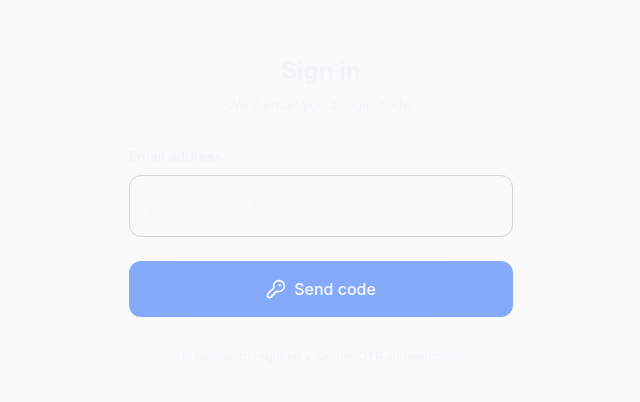
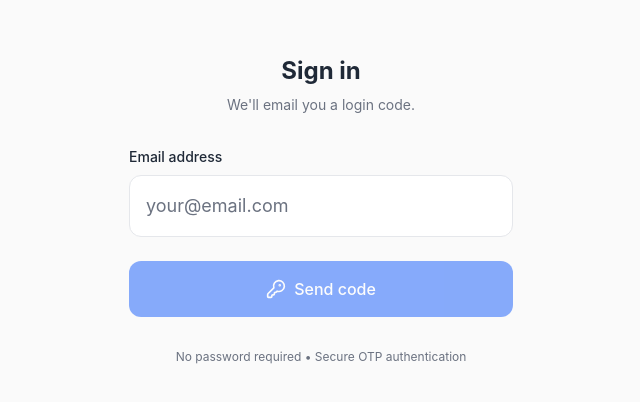
Before and after one commit to 0futuresystems/mark-app, a Next.js app: page /auth in a window 1280 px wide. Shown: the part 190-592 px from the top of the page, without its empty margins (319-959 px from the left). Built offline with nearby package versions, Linux system fonts and the light colour scheme; no server answers.

Commit message:
fix: replace undefined CSS custom properties with brand colors for visible text

```diff
--- a/app/auth/page.tsx
+++ b/app/auth/page.tsx
@@ -105,14 +105,14 @@ export default function AuthPage() {
   }
 
   return (
-    <div className="min-h-screen flex items-center justify-center p-4 bg-background">
+    <div className="min-h-screen flex items-center justify-center p-4 bg-brand-bg">
       <div className="w-full max-w-sm space-y-8">
         {/* Header */}
         <div className="text-center">
-          <h1 className="text-2xl font-bold text-foreground mb-2">
+          <h1 className="text-2xl font-bold text-brand-text mb-2">
             Sign in
           </h1>
-          <p className="text-muted-foreground text-sm">
+          <p className="text-brand-text-muted text-sm">
             {step === 'email' ? "We'll email you a login code." : "Enter the 6-digit code we sent to your email."}
           </p>
         </div>
@@ -134,7 +134,7 @@ export default function AuthPage() {
         {step === 'email' && (
           <form onSubmit={handleSendCode} className="space-y-6">
             <div>
-              <label htmlFor="email" className="block text-sm font-medium text-foreground mb-2">
+              <label htmlFor="email" className="block text-sm font-medium text-brand-text mb-2">
                 Email address
               </label>
               <input
@@ -143,7 +143,7 @@ export default function AuthPage() {
                 type="email"
                 autoComplete="email"
                 required
-                className="w-full px-4 py-4 text-lg bg-background text-foreground placeholder:text-muted-foreground focus:ring-2 focus:ring-blue-600 border border-gray-300 dark:border-gray-600 rounded-xl transition-all min-h-[44px]"
+                className="w-full px-4 py-4 text-lg bg-brand-panel text-brand-text placeholder:text-brand-text-muted focus:ring-2 focus:ring-blue-600 border border-brand-border rounded-xl transition-all min-h-[44px]"
                 placeholder="your@email.com"
                 value={email}
                 onChange={(e) => setEmail(e.target.value)}
@@ -176,7 +176,7 @@ export default function AuthPage() {
         {step === 'code' && (
           <form onSubmit={handleVerifyCode} className="space-y-6">
             <div>
-              <label htmlFor="code" className="block text-sm font-medium text-foreground mb-2">
+              <label htmlFor="code" className="block text-sm font-medium text-brand-text mb-2">
                 6-digit code
               </label>
               <input
@@ -187,7 +187,7 @@ export default function AuthPage() {
                 pattern="[0-9]{6}"
                 maxLength={6}
                 required
-                className="w-full px-4 py-4 text-2xl text-center tracking-widest bg-background text-foreground placeholder:text-muted-foreground focus:ring-2 focus:ring-blue-600 border border-gray-300 dark:border-gray-600 rounded-xl transition-all font-mono min-h-[44px]"
+                className="w-full px-4 py-4 text-2xl text-center tracking-widest bg-brand-panel text-brand-text placeholder:text-brand-text-muted focus:ring-2 focus:ring-blue-600 border border-brand-border rounded-xl transition-all font-mono min-h-[44px]"
                 placeholder="123456"
                 value={code}
                 onChange={(e) => setCode(e.target.value.replace(/\D/g, '').slice(0, 6))}
@@ -220,7 +220,7 @@ export default function AuthPage() {
                 type="button"
                 onClick={handleBackToEmail}
                 disabled={loading}
-                className="text-sm text-muted-foreground hover:text-foreground disabled:opacity-50 transition-colors"
+                className="text-sm text-brand-text-muted hover:text-brand-text disabled:opacity-50 transition-colors"
               >
                 ← Back to email
               </button>
@@ -230,7 +230,7 @@ export default function AuthPage() {
 
         {/* Help Text */}
         <div className="text-center">
-          <p className="text-xs text-muted-foreground">
+          <p className="text-xs text-brand-text-muted">
             No password required • Secure OTP authentication
           </p>
         </div>
--- a/src/components/SyncBanner.tsx
+++ b/src/components/SyncBanner.tsx
@@ -4,10 +4,10 @@ import { useSyncStore } from '@/lib/sync/state';
 export default function SyncBanner() {
   const { isSyncing, pendingUploads, syncError } = useSyncStore();
   if (syncError) {
-    return <div className="fixed bottom-2 inset-x-2 rounded-md border bg-background px-3 py-2 text-sm">Some items failed to sync. Retrying…</div>;
+    return <div className="fixed bottom-2 inset-x-2 rounded-md border bg-brand-panel text-brand-text px-3 py-2 text-sm">Some items failed to sync. Retrying…</div>;
   }
   if (isSyncing || pendingUploads > 0) {
-    return <div className="fixed bottom-2 inset-x-2 rounded-md border bg-background px-3 py-2 text-sm">Syncing {pendingUploads}…</div>;
+    return <div className="fixed bottom-2 inset-x-2 rounded-md border bg-brand-panel text-brand-text px-3 py-2 text-sm">Syncing {pendingUploads}…</div>;
   }
   return null;
 }
```
